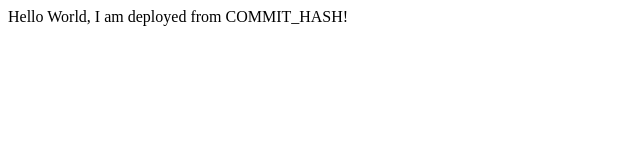
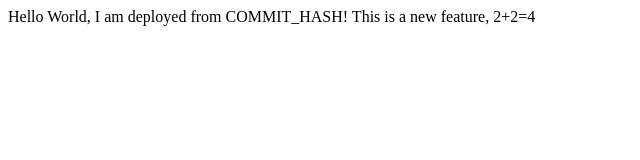
Before and after one commit to jars/ci-cd-template, a plain HTML site: page index.html in a window 1280 px wide. Shown: the whole page, without its empty margins (0-640 px from the left). Drawn offline with Linux system fonts and the light colour scheme.

Commit message:
added cool calculator feature

```diff
--- a/index.html
+++ b/index.html
@@ -1,5 +1,7 @@
 <html>
   <body>
     Hello World, I am deployed from COMMIT_HASH!
+
+    This is a new feature, 2+2=4
   </body>
 </html>
```
